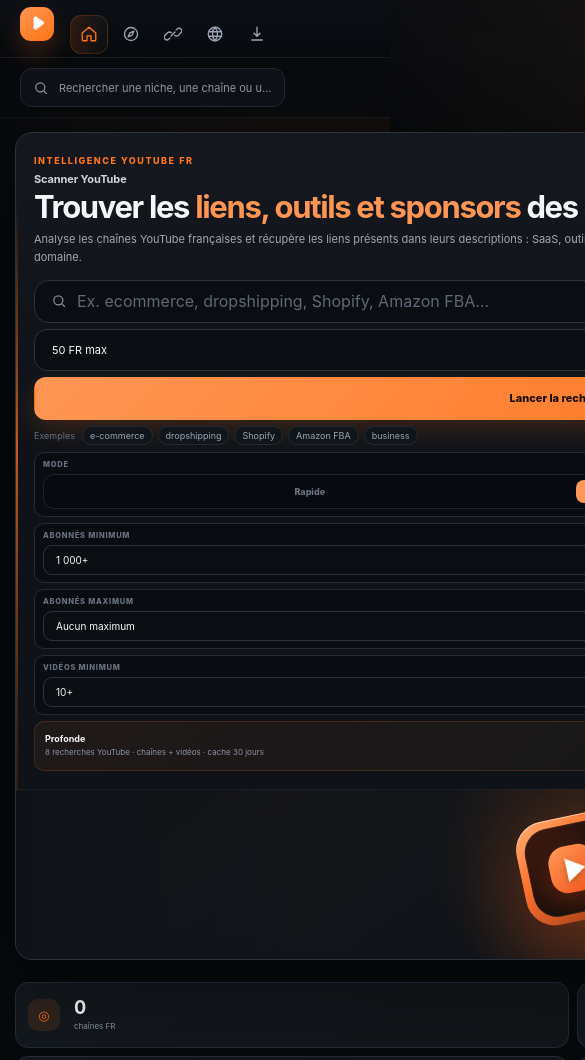
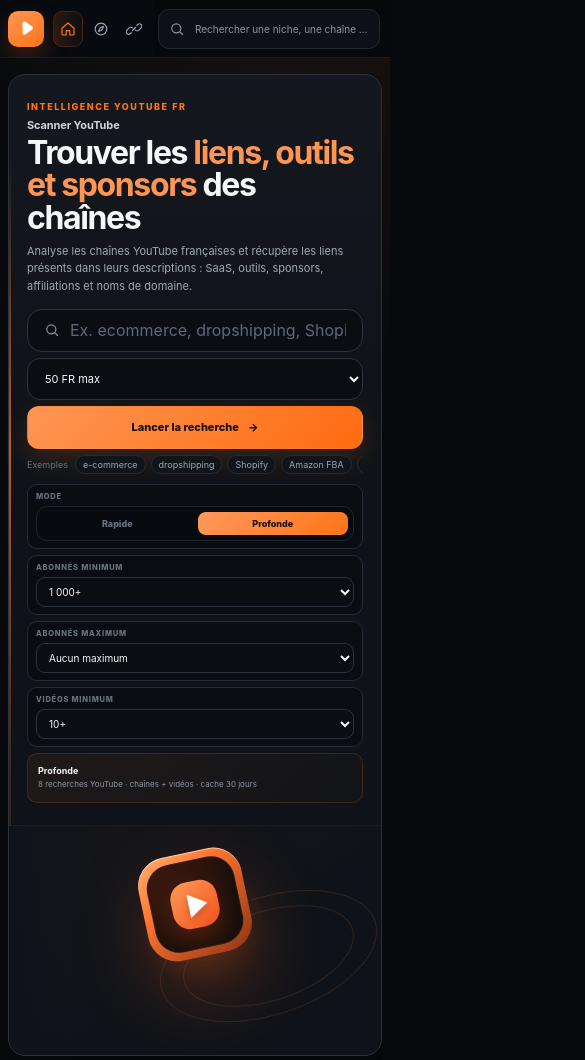
Before and after one commit to Echeckt/scanyoutbe, a website: page public/index.html in a window 390 px wide. Shown: the top 1060 px of the page, 585 px wide, since content can reach past the window. Drawn offline with Linux system fonts and the light colour scheme; no server answers.

Commit message:
Add files via upload

```diff
--- a/package.json
+++ b/package.json
@@ -1,6 +1,6 @@
 {
   "name": "scan-ytb",
-  "version": "4.4.0",
+  "version": "4.6.0",
   "private": true,
   "description": "ScanYTB - YouTube discovery with quota-aware PostgreSQL search caching.",
   "type": "module",
--- a/public/styles.css
+++ b/public/styles.css
@@ -20,7 +20,8 @@
 }
 
 * { box-sizing: border-box; }
-html { scroll-behavior: smooth; color-scheme: dark; }
+html { scroll-behavior: smooth; color-scheme: dark; width: 100%; max-width: 100%; overflow-x: hidden; }
+body { width: 100%; max-width: 100%; overflow-x: hidden; }
 body {
   margin: 0;
   min-width: 320px;
@@ -39,7 +40,7 @@
 a { color: inherit; }
 svg { width: 1em; height: 1em; fill: none; stroke: currentColor; stroke-width: 1.8; stroke-linecap: round; stroke-linejoin: round; }
 
-.app-shell { min-height: 100vh; display: grid; grid-template-columns: 214px minmax(0, 1fr); column-gap: 6px; }
+.app-shell { width: 100%; max-width: 100%; min-height: 100vh; display: grid; grid-template-columns: 214px minmax(0, 1fr); column-gap: 0; overflow-x: clip; }
 .sidebar {
   position: fixed;
   inset: 0 auto 0 0;
@@ -81,7 +82,7 @@
 .sidebar-note p { margin: 7px 0 11px; color: var(--muted); font-size: 10px; line-height: 1.55; }
 .sidebar-note a { color: var(--orange-2); font-size: 10px; font-weight: 750; text-decoration: none; }
 
-.workspace { grid-column: 2; min-width: 0; }
+.workspace { grid-column: 2; width: 100%; max-width: 100%; min-width: 0; overflow-x: clip; }
 .topbar {
   position: sticky; top: 0; z-index: 24; height: 78px; display: flex; align-items: center; justify-content: space-between; gap: 18px;
   padding: 0 28px; border-bottom: 1px solid rgba(255,255,255,.055); background: rgba(7, 9, 12, .78); backdrop-filter: blur(18px);
@@ -97,10 +98,12 @@
 .quiet-link { color: var(--muted); text-decoration: none; font-size: 11px; font-weight: 700; }
 .quiet-link:hover { color: white; }
 
-.content { width: min(1560px, calc(100% - 52px)); margin: 28px auto 56px; display: grid; gap: 18px; }
+.content { width: min(1560px, calc(100% - 52px)); max-width: calc(100% - 52px); min-width: 0; margin: 28px auto 56px; display: grid; gap: 18px; }
 .panel {
   border: 1px solid var(--border); border-radius: var(--radius); background: linear-gradient(180deg, rgba(255,255,255,.015), transparent), var(--panel); box-shadow: var(--shadow);
 }
+
+main, section, article, aside, .panel, .hero-copy, .hero-visual, .dashboard-grid, .dashboard-grid > *, .metrics > *, .telemetry > * { min-width: 0; max-width: 100%; }
 
 .metrics + .telemetry { margin-top: -4px; }
 
@@ -128,7 +131,7 @@
 .visual-label span { display: inline-block; width: 28px; height: 1px; margin: 0 8px 3px 0; background: var(--orange); }
 
 .discover-form { margin-top: 28px; }
-.search-main-row { display: grid; grid-template-columns: minmax(0, 1fr) 146px auto; gap: 12px; }
+.search-main-row { display: grid; grid-template-columns: minmax(0, 1fr) minmax(128px, 146px) minmax(188px, auto); gap: 12px; min-width: 0; }
 .search-field, .filter-search { display: flex; align-items: center; gap: 10px; border: 1px solid #2b333e; background: #0a0e13; }
 .search-field { min-height: 54px; padding: 0 16px; border-radius: 15px; }
 .search-field svg, .filter-search svg { flex: 0 0 auto; width: 16px; height: 16px; color: #8791a0; }
@@ -153,7 +156,7 @@
 .quick-queries button { padding: 4px 8px; border: 1px solid #242b35; border-radius: 999px; background: #10151b; color: #9ca5b2; font-size: 9px; cursor: pointer; }
 .quick-queries button:hover { color: white; border-color: #3a4654; }
 
-.search-options-row { display: grid; grid-template-columns: 180px 165px 165px 165px minmax(220px, 1fr); gap: 12px; margin-top: 18px; }
+.search-options-row { display: grid; grid-template-columns: minmax(150px, 180px) minmax(140px, 165px) minmax(140px, 165px) minmax(140px, 165px) minmax(190px, 1fr); gap: 12px; margin-top: 18px; }
 .option-group { min-width: 0; padding: 12px 13px; border: 1px solid #202731; border-radius: 14px; background: rgba(7,10,14,.62); }
 .option-label { display: block; margin-bottom: 8px; color: #697381; font-size: 8px; font-weight: 850; letter-spacing: .1em; text-transform: uppercase; }
 .option-group select { padding: 8px 9px; border-radius: 9px; font-size: 10px; }
@@ -175,7 +178,7 @@
 .telemetry strong { display: block; font-size: 15px; }
 .telemetry span { display: block; margin-top: 3px; color: var(--muted-2); font-size: 8px; }
 
-.dashboard-grid { display: grid; grid-template-columns: minmax(0, 1.72fr) minmax(300px, .62fr); gap: 18px; align-items: start; }
+.dashboard-grid { display: grid; grid-template-columns: minmax(0, 1.72fr) minmax(260px, .62fr); gap: 18px; align-items: start; width: 100%; max-width: 100%; }
 .discovery-panel, .domains-panel, .links-panel, .exports-panel { padding: 24px; }
 .section-head { display: flex; align-items: flex-end; justify-content: space-between; gap: 18px; margin-bottom: 18px; }
 .section-head.compact { align-items: center; }
@@ -701,3 +704,98 @@
   .channel-actions { justify-content: stretch; }
   .channel-actions .scan-select, .channel-actions .button { flex: 1; width: auto; }
 }
+
+/* V4.6 — anti-overflow + mobile header on one line */
+.search-main-row > *, .search-options-row > *, .result-actions > *, .bulk-actions > *, .filters > * { min-width: 0; }
+.hero-card, .metrics, .telemetry, .dashboard-grid, .links-panel, .exports-panel { width: 100%; max-width: 100%; }
+.table-wrap { max-width: 100%; }
+
+@media (max-width: 1380px) and (min-width: 921px) {
+  .content { width: min(100% - 36px, 1480px); max-width: calc(100% - 36px); }
+  .hero-card { grid-template-columns: minmax(0, 1fr) 250px; }
+  .hero-copy { padding: 36px 34px 34px; }
+  .hero-title { font-size: clamp(34px, 4vw, 52px); }
+  .search-options-row { grid-template-columns: repeat(4, minmax(0, 1fr)); }
+  .deep-hint { grid-column: 1 / -1; min-height: 66px; }
+  .dashboard-grid { grid-template-columns: minmax(0, 1.55fr) minmax(245px, .55fr); }
+}
+
+@media (max-width: 920px) {
+  html, body { overflow-x: hidden; }
+  .app-shell { display: block; width: 100%; max-width: 100%; overflow-x: hidden; }
+
+  /* Le menu compact et la recherche partagent exactement la même ligne. */
+  .sidebar {
+    position: fixed;
+    top: 0; left: 0; bottom: auto;
+    z-index: 35;
+    width: 176px;
+    height: 58px;
+    display: flex;
+    flex-direction: row;
+    align-items: center;
+    gap: 5px;
+    padding: 8px 8px;
+    border-right: 0;
+    border-bottom: 1px solid var(--border-soft);
+    background: rgba(8, 11, 16, .96);
+    backdrop-filter: blur(18px);
+    overflow: hidden;
+  }
+  .brand { flex: 0 0 auto; padding: 0; margin: 0 4px 0 0; gap: 0; }
+  .brand-mark { width: 36px; height: 36px; border-radius: 10px; }
+  .brand-copy { display: none; }
+  .side-nav { flex: 1; min-width: 0; display: flex; align-items: center; gap: 3px; margin: 0; overflow: hidden; }
+  .nav-item { flex: 0 0 30px; width: 30px; min-width: 30px; min-height: 36px; height: 36px; justify-content: center; padding: 0; border-radius: 9px; }
+  .nav-item span { display: none; }
+  .nav-item svg { width: 16px; height: 16px; }
+  .side-nav .nav-item:nth-child(5) { display: none; }
+  .sidebar-note { display: none; }
+
+  .workspace { width: 100%; max-width: 100%; overflow-x: hidden; }
+  .topbar {
+    position: fixed;
+    top: 0; left: 176px; right: 0;
+    z-index: 34;
+    width: auto;
+    height: 58px;
+    padding: 8px 10px 8px 4px;
+    border-bottom: 1px solid var(--border-soft);
+    background: rgba(7, 9, 12, .96);
+    backdrop-filter: blur(18px);
+  }
+  .top-search { width: 100%; max-width: none; min-width: 0; min-height: 40px; padding: 0 10px; border-radius: 11px; }
+  .top-search span { min-width: 0; font-size: 10px; }
+  .top-search kbd { display: none; }
+  .topbar-actions { display: none; }
+
+  .content { width: calc(100% - 20px); max-width: calc(100% - 20px); margin: 74px auto 36px; gap: 14px; overflow-x: hidden; }
+  .hero-card { grid-template-columns: 1fr; min-height: 0; width: 100%; }
+  .hero-copy { padding: 30px 22px 26px; }
+  .hero-visual { min-height: 230px; border-left: 0; border-top: 1px solid rgba(255,255,255,.04); overflow: hidden; }
+  .search-main-row, .search-options-row { grid-template-columns: minmax(0, 1fr); }
+  .deep-hint { grid-column: auto; }
+  .quick-queries { max-width: 100%; overflow-x: auto; flex-wrap: nowrap; padding-bottom: 3px; scrollbar-width: none; }
+  .quick-queries::-webkit-scrollbar { display: none; }
+  .quick-queries > * { flex: 0 0 auto; }
+  .metrics { grid-template-columns: repeat(2, minmax(0, 1fr)); }
+  .telemetry { grid-template-columns: repeat(2, minmax(0, 1fr)); }
+  .dashboard-grid { grid-template-columns: minmax(0, 1fr); }
+  .domains-panel { order: -1; }
+  .section-head, .links-head { align-items: stretch; flex-direction: column; }
+  .result-actions, .bulk-actions { width: 100%; max-width: 100%; }
+  .sort-control, .sort-control select, .bulk-actions select, .bulk-actions .button { flex: 1 1 0; width: auto; min-width: 0; }
+  .filters { width: 100%; grid-template-columns: minmax(0, 1fr); }
+  .export-grid { grid-template-columns: 1fr; }
+}
+
+@media (max-width: 420px) {
+  .sidebar { width: 154px; }
+  .topbar { left: 154px; }
+  .side-nav .nav-item:nth-child(4) { display: none; }
+  .content { width: calc(100% - 16px); max-width: calc(100% - 16px); }
+  .hero-copy { padding: 26px 18px 22px; }
+  .hero-title { font-size: 32px; }
+  .metrics { grid-template-columns: 1fr 1fr; }
+  .metric-card { min-height: 82px; padding: 13px; }
+}
```
Also changed, not shown: README.md.
